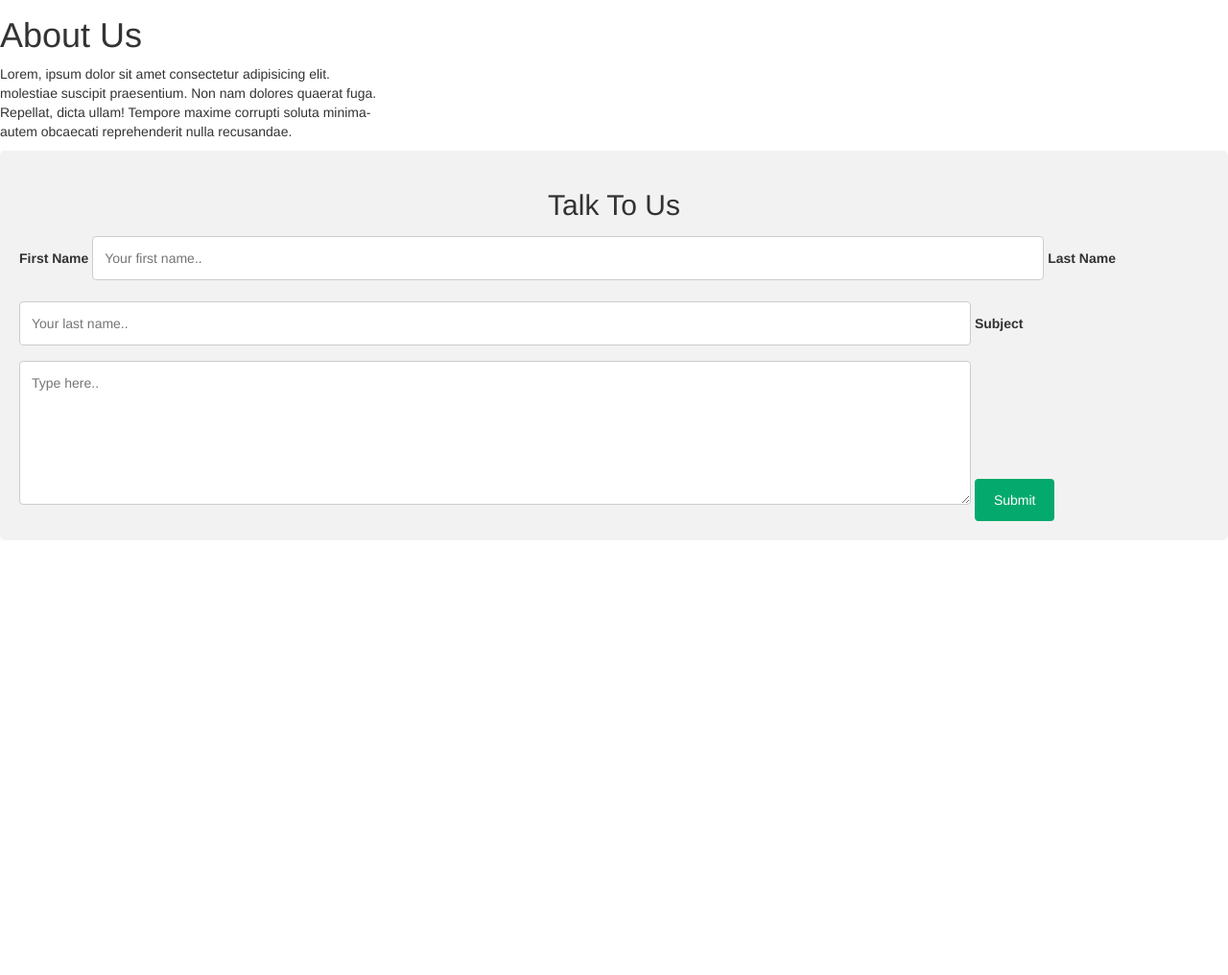
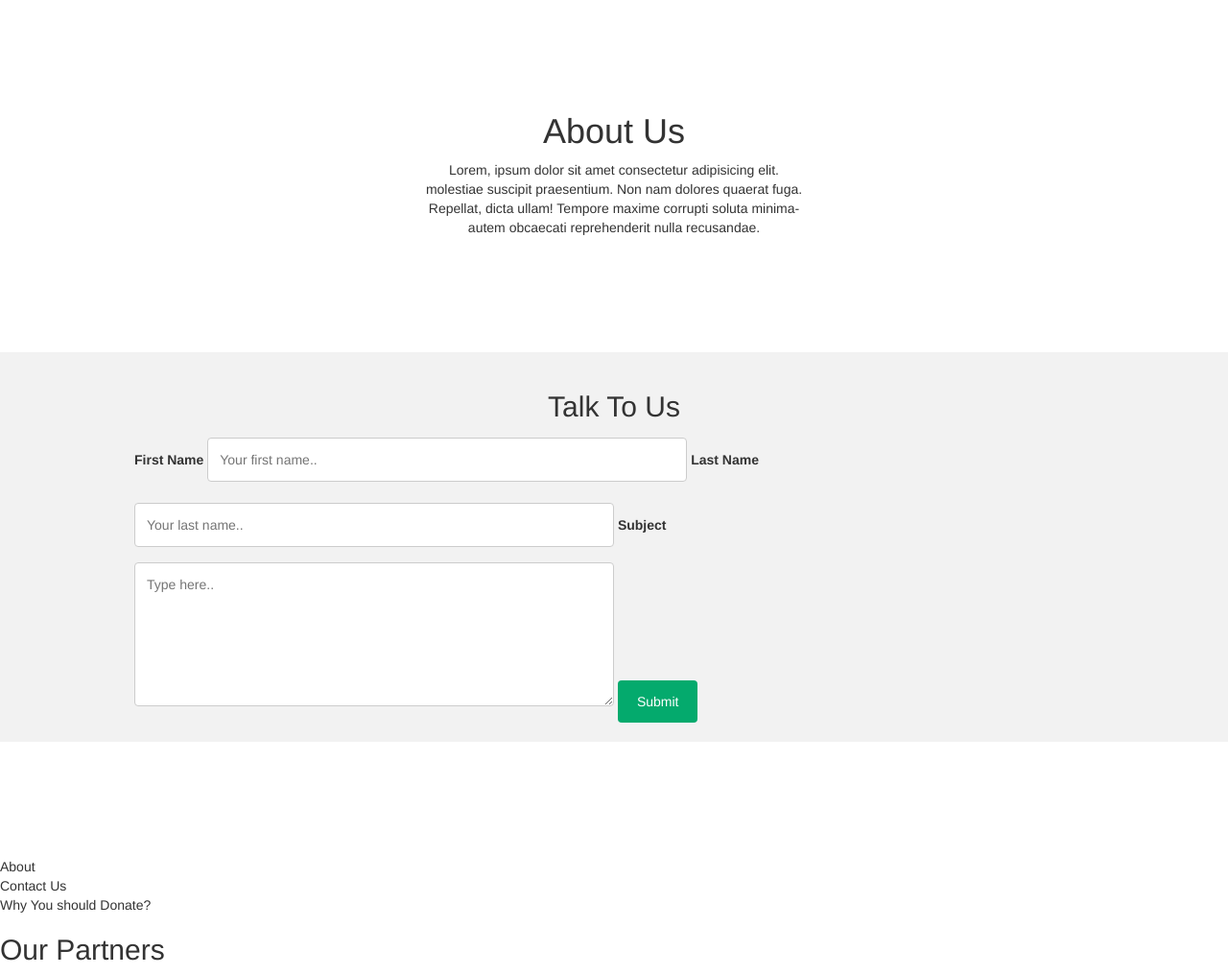
Before and after one commit to Dev-GNM/Phase1-IP-Repo, a plain HTML site: page index.html in a window 1280 px wide. Shown: the part 1073-2089 px from the top of the page at 96% size. Before the commit the page ends 1636 px from the top, so only its background shows below. Drawn offline with nearby package versions, Linux system fonts and the light colour scheme; no server answers.

Commit message:
adding footer

```diff
--- a/Assets/index.css
+++ b/Assets/index.css
@@ -67,7 +67,7 @@
 
 
 input[type=text], select, textarea {
-    width: 80%;
+    width: 50%;
     padding: 12px;
     border: 1px solid #ccc;
     border-radius: 4px;
@@ -93,11 +93,16 @@ input[type=text], select, textarea {
   }
 
 
+  #talk{
+    background-color: #f2f2f2;
+  }
+
+
   .talk-us {
     border-radius: 5px;
-    background-color: #f2f2f2;
+
     padding: 20px;
-    align-items: center;
+    margin: 15vh;
   }
 
   .talk-us h2{
@@ -109,3 +114,8 @@ input[type=text], select, textarea {
     text-decoration: none;
     list-style: none;
   }
+
+  .abt{
+    text-align: center;
+    margin: 15vh;
+  }
--- a/index.html
+++ b/index.html
@@ -116,8 +116,19 @@
               </form>
 
         </div>
-
     </section>
+    <footer>
+        <div class="links">
+        <ul>
+            <li>About</li>
+            <li>Contact Us</li>
+            <li>Why You should Donate?</li>
+        </ul>
+    </div>
+    <div class="partner-icons">
+        <h2>Our Partners</h2>
+    </div>
+    </footer>
 
     <script src="index.js"></script>
 </body>
```
